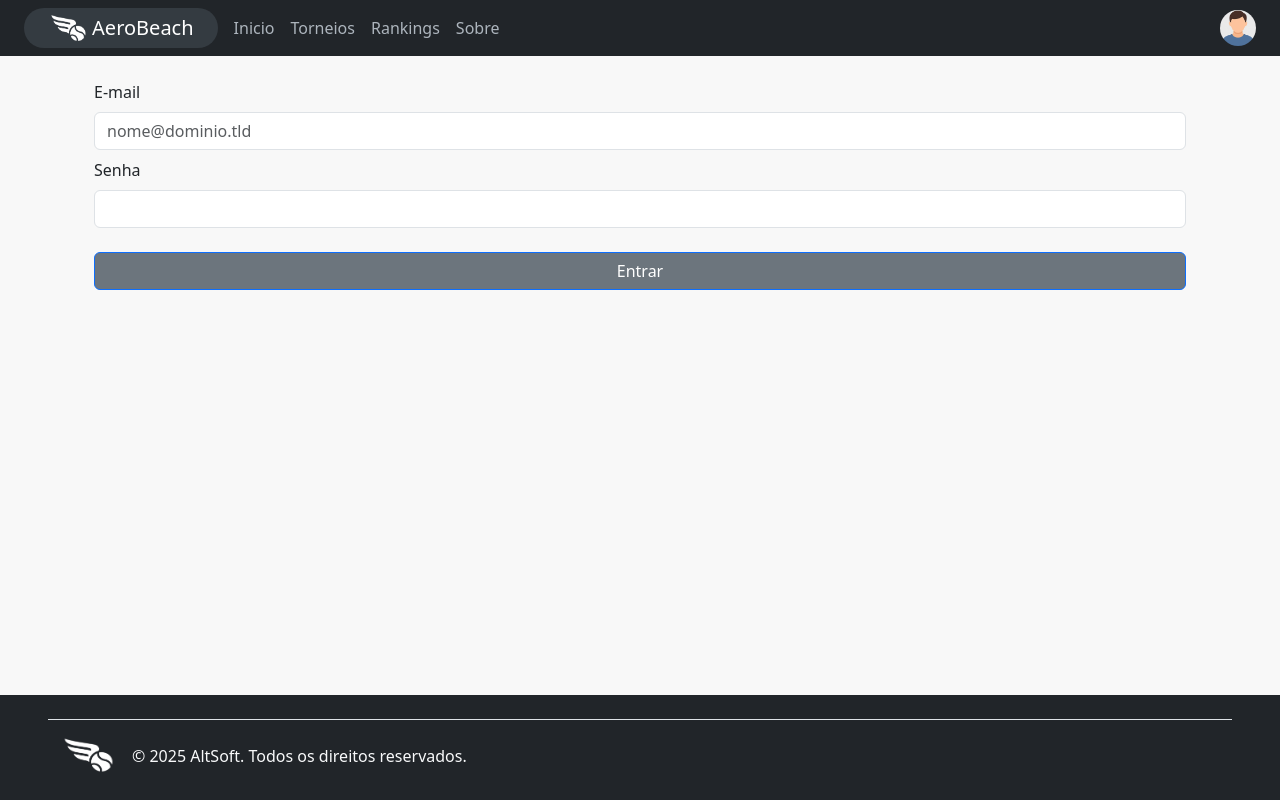
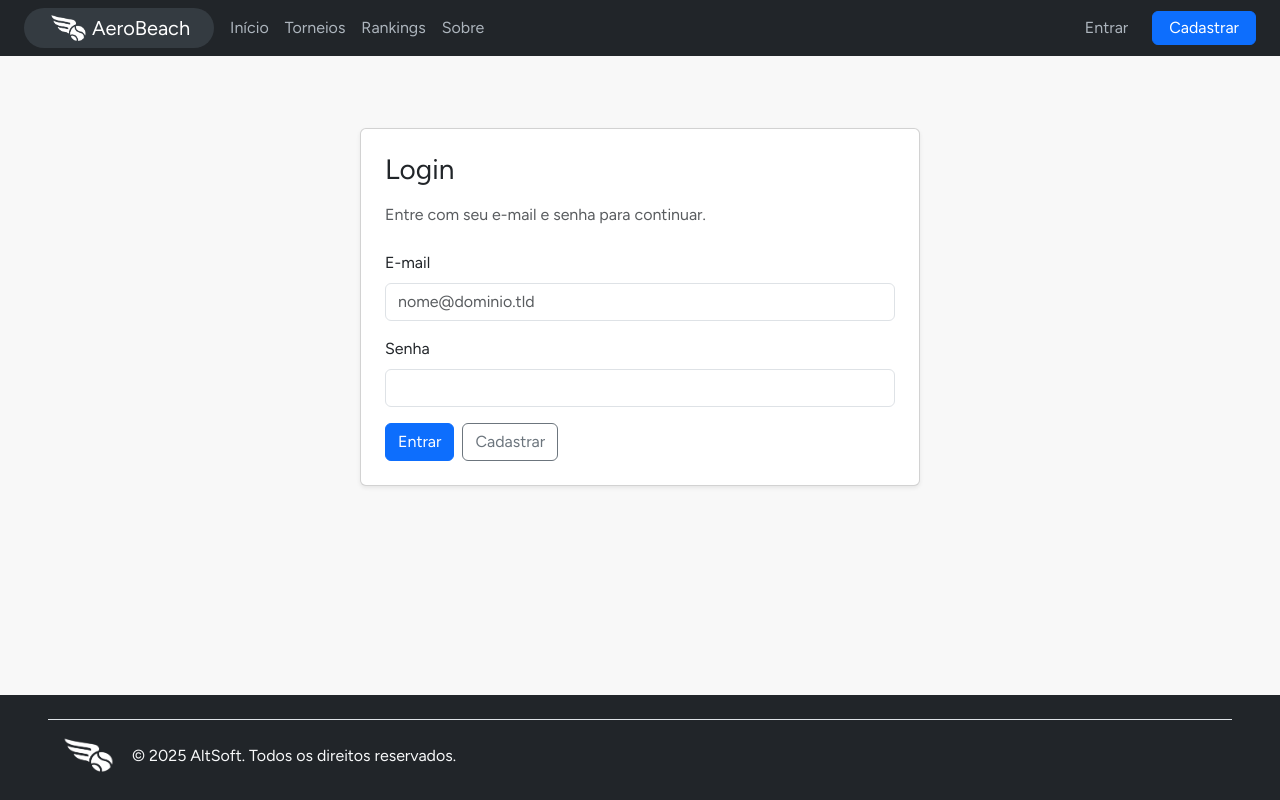
Before and after one commit to leandro-costa-oliveira/aero-beach, a React (Vite) app in the folder frontend/: page /login in a window 1280 px wide. Built offline with nearby package versions, Linux system fonts and the light colour scheme.

Commit message:
feat: wireframe now follows the docs

```diff
--- a/frontend/src/App.tsx
+++ b/frontend/src/App.tsx
@@ -10,6 +10,7 @@ import { Profile } from "./pages/Profile";
 import { TorneioDetalhesPage } from "./pages/TorneioDetalhesPage.tsx";
 import { TorneiosPage } from "./pages/TorneiosPage.tsx";
 import { Ranking } from "./pages/Ranking.tsx";
+import { Cadastro } from "./pages/Cadastro.tsx";
 
 export default function App() {
   const [accessToken, setAccessToken] = useState<string | null>(null);
@@ -26,6 +27,7 @@ export default function App() {
               <Route path="/torneios/:id" element={<TorneioDetalhesPage />} />
               <Route path="/profile" element={<Profile />} />
               <Route path="/rankings" element={<Ranking />} />
+              <Route path="/cadastro" element={<Cadastro />} />
             </Route>
           </Routes>
         </Router>
--- a/frontend/src/components/CardTorneios/CardTorneios.tsx
+++ b/frontend/src/components/CardTorneios/CardTorneios.tsx
@@ -1,4 +1,4 @@
-import { Badge, Button, Card, ListGroup } from "react-bootstrap";
+import { Badge, Card } from "react-bootstrap";
 import { Link } from "react-router-dom";
 import type { Torneio } from "../../../../api-schema/TorneioDTO";
 
@@ -8,91 +8,68 @@ type TorneioProps = {
 };
 
 export function CardTorneios({ torneio, preco }: TorneioProps) {
-  const {
-    id,
-    nome,
-    federado,
-    dataInicio,
-    dataLimiteInscricao,
-  } = torneio;
-
-  const isFederado = federado ? "success" : "secondary";
-
-  const inscricoesStatus =
-    dataInicio > dataLimiteInscricao
-      ? { status: "success", data: "inscrições abertas" }
-      : { status: "secondary", data: "inscrições encerradas" };
+  const { id, nome, federado, dataInicio, dataLimiteInscricao } = torneio;
 
   const dataLimiteInscricaoFormatada = new Date(
     dataLimiteInscricao
   ).toLocaleDateString("pt-BR");
 
-  const dataRealizacaoFormatada = new Date(
-    dataInicio
-  ).toLocaleDateString("pt-BR");
+  const dataRealizacaoFormatada = new Date(dataInicio).toLocaleDateString(
+    "pt-BR"
+  );
 
   const securePrice = preco ?? 0;
+  const inscricoesAbertas = new Date(dataLimiteInscricao) >= new Date();
 
   return (
-    <Card className="shadow-sm big-hover">
-      <Card.Header className="bg-light d-flex align-items-center">
-        <span
-          className="text-truncate fw-bold me-2 flex-grow-1"
-          title={nome ?? ""}
-        >
-          {nome}
-        </span>
+    <Card className="shadow-sm h-100 border-0">
+      <Card.Body className="p-4 d-flex flex-column gap-3">
+        <div className="d-flex justify-content-between align-items-start gap-3">
+          <div className="flex-grow-1">
+            <Card.Title className="mb-1 fs-5 text-truncate">
+              {nome}
+            </Card.Title>
+            <Card.Subtitle className="text-muted">
+              {dataRealizacaoFormatada}
+            </Card.Subtitle>
+          </div>
 
-        <Badge bg={isFederado} className="p-2 flex-shrink-0">
-          {federado ? "Torneio Federado" : "Não Federado"}
-        </Badge>
-      </Card.Header>
+          <Badge bg={federado ? "success" : "secondary"} className="text-nowrap">
+            {federado ? "Federado" : "Não federado"}
+          </Badge>
+        </div>
 
-      <Card.Body>
-        <Badge
-          bg={inscricoesStatus.status}
-          className="p-2 flex-shrink-0"
-        >
-          {inscricoesStatus.data}
-        </Badge>
+        <div className="d-flex flex-column gap-2">
+          <div className="d-flex justify-content-between gap-3">
+            <span className="text-muted">Inscrições até</span>
+            <strong>{dataLimiteInscricaoFormatada}</strong>
+          </div>
 
-        <ListGroup className="mt-1 mb-3" variant="flush">
-          <ListGroup.Item className="border-secondary fw-semibold">
-            Realização:
-            <span className="float-end text-primary fw-bold">
-              {dataRealizacaoFormatada}
-            </span>
-          </ListGroup.Item>
-
-          <ListGroup.Item className="border-secondary fw-semibold">
-            Inscrições até:
-            <span className="float-end text-secondary fw-bold">
-              {dataLimiteInscricaoFormatada}
-            </span>
-          </ListGroup.Item>
-
-          <ListGroup.Item className="bg-light fw-semibold">
-            Inscrições a partir de:
-            <span className="float-end text-success fw-bold">
+          <div className="d-flex justify-content-between gap-3">
+            <span className="text-muted">Valor</span>
+            <strong>
               {securePrice.toLocaleString("pt-BR", {
                 style: "currency",
                 currency: "BRL",
               })}
-            </span>
-          </ListGroup.Item>
-        </ListGroup>
+            </strong>
+          </div>
+        </div>
+
+        <Badge
+          bg={inscricoesAbertas ? "success" : "secondary"}
+          className="align-self-start"
+        >
+          {inscricoesAbertas ? "Inscrições abertas" : "Inscrições encerradas"}
+        </Badge>
+
+        <Link
+          to={`/torneios/${id}`}
+          className="btn btn-outline-primary mt-2"
+        >
+          Ver detalhes
+        </Link>
       </Card.Body>
-
-      <Card.Footer>
-        <Link to={`/torneios/${id}`}>
-          <Button
-            variant="outline-primary"
-            className="w-100 btn-anim fw-semibold"
-          >
-            Ver Detalhes
-          </Button>
-        </Link>
-      </Card.Footer>
     </Card>
   );
 }
--- a/frontend/src/components/Header/Header.tsx
+++ b/frontend/src/components/Header/Header.tsx
@@ -10,44 +10,75 @@ import { AuthContext } from "../../Context/AuthContext";
 
 export function Header() {
   const { accessToken } = useContext(AuthContext);
+
   return (
     <Navbar expand="sm" className="bg-dark navbar-dark px-4">
-      <Link to={"/"} className="text-decoration-none d-block d-sm-none">
-        <Navbar.Brand style={{ backgroundColor: "#343b41" }} className="gap-1 px-3 rounded-5 d-flex">
-          <img src={logo} height="30" />
+      <Link to="/" className="text-decoration-none d-block d-sm-none">
+        <Navbar.Brand
+          style={{ backgroundColor: "#343b41" }}
+          className="gap-1 px-3 rounded-5 d-flex"
+        >
+          <img src={logo} height="30" alt="AeroBeach" />
         </Navbar.Brand>
       </Link>
-      <Link to={"/"} className="text-decoration-none d-none d-sm-block">
-        <Navbar.Brand style={{ backgroundColor: "#343b41" }} className="gap-1 px-4 rounded-5 d-flex">
-          <img src={logo} height="30" />
+      <Link to="/" className="text-decoration-none d-none d-sm-block">
+        <Navbar.Brand
+          style={{ backgroundColor: "#343b41" }}
+          className="gap-1 px-4 rounded-5 d-flex"
+        >
+          <img src={logo} height="30" alt="AeroBeach" />
           AeroBeach
         </Navbar.Brand>
       </Link>
-      <Navbar.Toggle aria-controls="basic-navbar-nav" className="d-flex gap-3 d-sm-none ms-auto">
-        <img src={menu} height={36} />
+      <Navbar.Toggle
+        aria-controls="basic-navbar-nav"
+        className="d-flex gap-3 d-sm-none ms-auto"
+      >
+        <img src={menu} height={36} alt="Menu" />
         <Link to={accessToken ? "/profile" : "/login"}>
           <Avatar />
         </Link>
       </Navbar.Toggle>
       <Navbar.Collapse id="basic-navbar-nav">
         <Nav className="gap-3">
-          <Link to={"/"} className="lightLink align-content-center">
-            Inicio
+          <Link to="/" className="lightLink align-content-center">
+            Início
           </Link>
-          <Link to={"/torneios"} className="lightLink align-content-center">
+
+          <Link to="/torneios" className="lightLink align-content-center">
             Torneios
           </Link>
-          <Link to={"/rankings"} className="lightLink align-content-center">
+
+          <Link to="/rankings" className="lightLink align-content-center">
             Rankings
           </Link>
-          <Link to={"/sobre"} className="lightLink align-content-center">
+
+          <Link to="/sobre" className="lightLink align-content-center">
             Sobre
           </Link>
         </Nav>
       </Navbar.Collapse>
-      <Link to={accessToken ? "/profile" : "/login"}>
-        <Avatar className="d-none d-sm-block" />
-      </Link>
+      {accessToken ? (
+        <Link to="/profile">
+          <Avatar className="d-none d-sm-block" />
+        </Link>
+      ) : (
+<div className="d-none d-sm-flex gap-4 ms-auto align-items-center">
+  <Link
+    to="/login"
+    className="lightLink text-decoration-none fs-6 d-flex align-items-center"
+  >
+    Entrar
+  </Link>
+
+  <Link
+    to="/cadastro"
+    className="btn btn-primary fs-6 px-3 py-1 d-flex align-items-center"
+  >
+    Cadastrar
+  </Link>
+</div>
+      )}
     </Navbar>
   );
 }
--- a/frontend/src/index.css
+++ b/frontend/src/index.css
@@ -1,6 +1,19 @@
 @font-face {
   font-family: figtree;
   src: url("./assets/fonts/Figtree/Figtree-Regular.ttf");
+}
+
+html,
+body,
+#root {
+  min-height: 100%;
+}
+
+body {
+  margin: 0;
+  font-family: figtree, sans-serif;
+  background-color: rgb(248, 248, 248);
+  overflow-x: hidden;
 }
 
 .lightLink {
@@ -11,21 +24,10 @@
   color: rgb(255, 255, 255);
 }
 
-body {
-  background-color: black;
-  display: flex;
-  gap: 5rem;
-  background-color: rgb(248, 248, 248);
-  overflow-x: hidden;
+.btn-anim {
+  transition: transform 0.3s ease-in-out, border-color 0.3s ease-in-out, color 0.3s ease-in-out;
 }
 
-.btn-anim {
-    transition:
-        transform 0.3s ease-in-out,
-        border-color 0.3s ease-in-out,
-        color 0.3s ease-in-out;
-}
-
-.big-hover:hover{
+.big-hover:hover {
   transform: scale(1.005);
 }
--- a/frontend/src/layouts/Layout.tsx
+++ b/frontend/src/layouts/Layout.tsx
@@ -5,12 +5,14 @@ import { Header } from "../components/Header/Header";
 
 export function Layout() {
   return (
-    <div className="d-flex flex-column min-vh-100 w-100">
+    <div className="d-flex flex-column min-vh-100">
       <Header />
 
-      <Container className="my-4">
-        <Outlet />
-      </Container>
+      <main className="flex-grow-1">
+        <Container className="py-4">
+          <Outlet />
+        </Container>
+      </main>
 
       <Footer />
     </div>
--- /dev/null
+++ b/frontend/src/pages/Cadastro.tsx
@@ -0,0 +1,25 @@
+import { Link } from "react-router-dom";
+import { Card, Container } from "react-bootstrap";
+
+export function Cadastro() {
+  return (
+    <Container className="py-5 d-flex justify-content-center">
+      <Card style={{ maxWidth: "520px", width: "100%" }} className="p-4">
+        <h1 className="h3 mb-3">Cadastro</h1>
+        <p className="text-muted mb-4">
+          Página de cadastro em construção.
+        </p>
+
+        <div className="d-flex gap-2">
+          <Link to="/login" className="btn btn-primary">
+            Já tenho conta
+          </Link>
+
+          <Link to="/" className="btn btn-outline-secondary">
+            Voltar para home
+          </Link>
+        </div>
+      </Card>
+    </Container>
+  );
+}
--- a/frontend/src/pages/HomePage.tsx
+++ b/frontend/src/pages/HomePage.tsx
@@ -1,58 +1,88 @@
-import { Alert, Col, Row, Spinner } from "react-bootstrap";
-import { CardTorneios } from "../components/CardTorneios/CardTorneios.tsx";
-import { useUltimoTorneio } from "../hooks/useUltimoTorneio.ts";
+import { Link } from "react-router-dom";
+import { Alert, Col, ListGroup, Row, Spinner } from "react-bootstrap";
+import { CardTorneios } from "../components/CardTorneios/CardTorneios";
+import { useUltimoTorneio } from "../hooks/useUltimoTorneio";
 
 export function HomePage() {
   const { data: torneio, isLoading, error } = useUltimoTorneio();
 
-  if (isLoading) {
-    return (
-      <div className="text-center">
-        <Spinner animation="border" role="status" variant="primary" />
-        <p className="mt-2">Carregando torneio...</p>
-      </div>
-    );
-  }
-
-  if (error) {
-    return (
-      <Alert variant="danger text-center">
-        <h3>Erro ao carregar o torneio mais recente</h3>
-        <p>
-          Não foi possível encontrar o torneio no servidor. Erro:{" "}
-          {String(error)}
-        </p>
-      </Alert>
-    );
-  }
-
-  if (!torneio) {
-    return (
-      <Alert variant="info text-center">
-        <h3>Nenhum torneio encontrado</h3>
-        <p>Não existem torneios no momento. Volte mais tarde!</p>
-      </Alert>
-    );
-  }
-
-  const minPrice = torneio.categorias?.length
-    ? Math.min(
-        ...torneio.categorias.map((c) => c.valorInscricao)
-      )
+  const minPrice = torneio?.categorias?.length
+    ? Math.min(...torneio.categorias.map((c) => c.valorInscricao))
     : 0;
 
   return (
-    <Row className="justify-content-center">
-      <Col xs={12} md={8} lg={6}>
-        <h1 className="mb-4 text-primary display-6 border-bottom pb-2">
-          O Torneio Mais Recente:
-        </h1>
+    <div className="py-4 py-md-5">
+      <section className="text-center mb-5 pb-3">
+        <h1 className="display-5 fw-bold mb-3">Bem-vindo ao AeroBeach</h1>
 
-        <CardTorneios
-          torneio={torneio}
-          preco={minPrice}
-        />
-      </Col>
-    </Row>
+        <p className="lead text-muted mx-auto mb-4" style={{ maxWidth: "720px" }}>
+          Encontre torneios, acompanhe o ranking e participe das competições.
+        </p>
+
+        <div className="d-flex justify-content-center gap-4 flex-wrap">
+          <Link to="/torneios" className="btn btn-primary px-4">
+            Ver torneios
+          </Link>
+
+          <Link to="/rankings" className="btn btn-outline-primary px-4">
+            Ver rankings
+          </Link>
+        </div>
+      </section>
+
+      <section className="mb-5">
+        <div className="d-flex justify-content-between align-items-end flex-wrap gap-2 mb-4">
+          <h2 className="mb-0">Torneios em destaque</h2>
+        </div>
+
+        {isLoading && (
+          <div className="text-center py-5">
+            <Spinner animation="border" variant="primary" />
+            <p className="mt-3 mb-0">Carregando torneios...</p>
+          </div>
+        )}
+
+        {error && (
+          <Alert variant="danger" className="mb-0">
+            Não foi possível carregar os torneios.
+          </Alert>
+        )}
+
+        {!isLoading && !error && torneio && (
+          <Row className="g-4">
+            <Col xs={12} md={6} lg={4}>
+              <CardTorneios torneio={torneio} preco={minPrice} />
+            </Col>
+          </Row>
+        )}
+
+        {!isLoading && !error && !torneio && (
+          <Alert variant="info" className="mb-0">
+            Nenhum torneio disponível no momento.
+          </Alert>
+        )}
+      </section>
+
+      <section className="mb-4">
+        <h2 className="mb-4">Ranking resumido</h2>
+
+        <ListGroup className="shadow-sm">
+          <ListGroup.Item className="d-flex justify-content-between align-items-center">
+            <span>Jogador 1</span>
+            <strong>1º</strong>
+          </ListGroup.Item>
+
+          <ListGroup.Item className="d-flex justify-content-between align-items-center">
+            <span>Jogador 2</span>
+            <strong>2º</strong>
+          </ListGroup.Item>
+
+          <ListGroup.Item className="d-flex justify-content-between align-items-center">
+            <span>Jogador 3</span>
+            <strong>3º</strong>
+          </ListGroup.Item>
+        </ListGroup>
+      </section>
+    </div>
   );
 }
--- a/frontend/src/pages/Login.tsx
+++ b/frontend/src/pages/Login.tsx
@@ -1,5 +1,6 @@
-import { useState, useContext } from "react";
-import { Button, Form } from "react-bootstrap";
+import { useContext, useState, type FormEvent } from "react";
+import { Link } from "react-router-dom";
+import { Alert, Button, Card, Container, Form } from "react-bootstrap";
 import { useEfetuarLogin } from "../hooks/useEfetuarLogin";
 import { AuthContext } from "../Context/AuthContext";
 
@@ -9,18 +10,40 @@ export function Login() {
   const { mutateAsync, isPending, error } = useEfetuarLogin();
   const { accessToken } = useContext(AuthContext);
 
-  async function handleSubmit(e: React.FormEvent) {
+  async function handleSubmit(e: FormEvent<HTMLFormElement>) {
     e.preventDefault();
     await mutateAsync({ email, password });
   }
 
-  return accessToken ? (
-    <div>
-      <h3 className="container-sm mt-4">Login bem sucedido!</h3>
+  return (
+    <Container className="py-5 d-flex justify-content-center">
+      <Card className="p-4 shadow-sm w-100" style={{ maxWidth: "560px" }}>
+        {accessToken ? (
+          <>
+            <h1 className="h3 mb-3">Login bem sucedido</h1>
+            <p className="text-muted mb-4">
+              Você já pode acessar a área autenticada.
+            </p>
+
+            <div className="d-flex gap-2">
+              <Link to="/" className="btn btn-primary">
+                Voltar para home
+              </Link>
+
+              <Link to="/profile" className="btn btn-outline-secondary">
+                Ir para perfil
+              </Link>
             </div>
+          </>
         ) : (
-    <Form className="container-sm" onSubmit={handleSubmit}>
-      <Form.Group>
+          <>
+            <h1 className="h3 mb-3">Login</h1>
+            <p className="text-muted mb-4">
+              Entre com seu e-mail e senha para continuar.
+            </p>
+
+            <Form onSubmit={handleSubmit}>
+              <Form.Group className="mb-3">
                 <Form.Label>E-mail</Form.Label>
                 <Form.Control
                   type="email"
@@ -29,7 +52,10 @@ export function Login() {
                   value={email}
                   onChange={(e) => setEmail(e.target.value)}
                 />
-        <Form.Label className="mt-2">Senha</Form.Label>
+              </Form.Group>
+
+              <Form.Group className="mb-3">
+                <Form.Label>Senha</Form.Label>
                 <Form.Control
                   type="password"
                   disabled={isPending}
@@ -37,12 +63,26 @@ export function Login() {
                   onChange={(e) => setPassword(e.target.value)}
                 />
               </Form.Group>
-      <Form.Group>
-        {!!error && <Form.Text className="text-danger">{(error as any)?.message ?? "Erro desconhecido"}</Form.Text>}
-      </Form.Group>
-      <Button type="submit" disabled={isPending} className="bg-secondary container mt-4">
+
+              {error && (
+                <Alert variant="danger" className="mb-3">
+                  {(error as any)?.message ?? "Erro desconhecido"}
+                </Alert>
+              )}
+
+              <div className="d-flex gap-2">
+                <Button type="submit" disabled={isPending}>
                   Entrar
                 </Button>
+
+                <Link to="/cadastro" className="btn btn-outline-secondary">
+                  Cadastrar
+                </Link>
+              </div>
             </Form>
+          </>
+        )}
+      </Card>
+    </Container>
   );
 }
```
Lines whose indentation alone changed are shown as unchanged.
